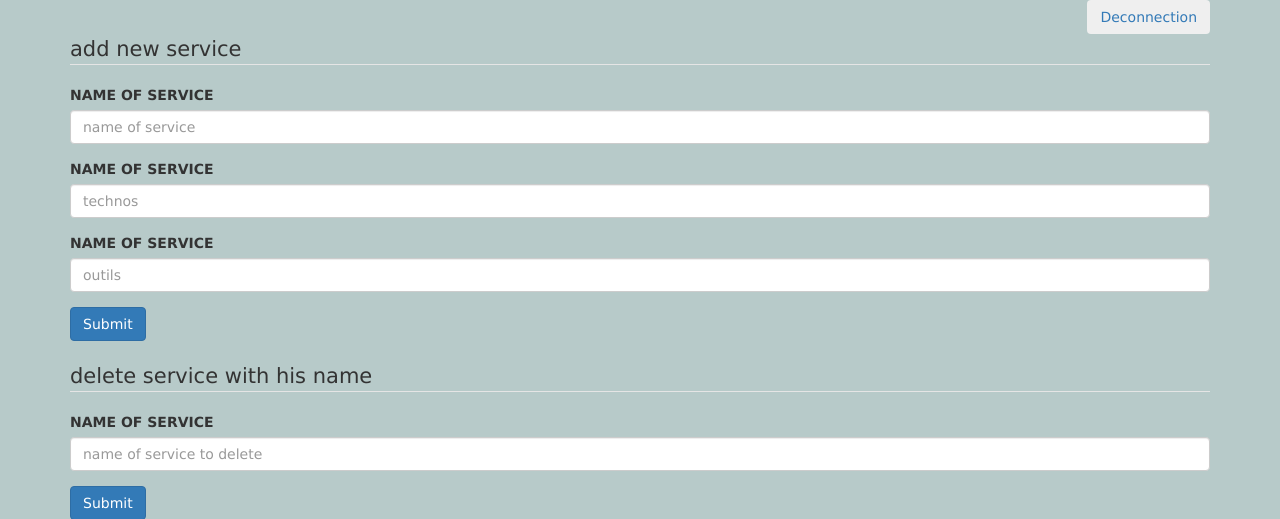
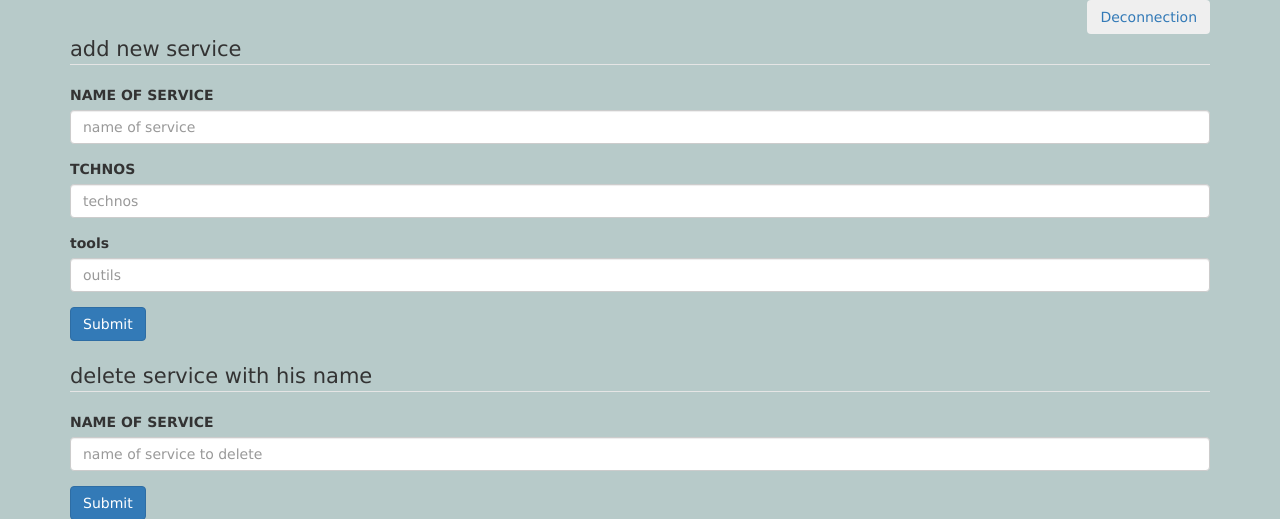
Before and after one commit to sitayebsofiane/portfolio_with_flask, a Flask app: template portfolio/templates/admin/admin.html in a window 1280 px wide. Shown: the top 519 px of the page. Run offline with Flask 2, Linux system fonts and the light colour scheme; the template is opened without the code that fills it, so the values that code supplies are empty; some libraries are stand-ins or nearby versions.

Commit message:
update admin.html

```diff
--- a/portfolio/templates/admin/admin.html
+++ b/portfolio/templates/admin/admin.html
@@ -24,11 +24,11 @@
                         <input type="text" class="form-control" id="name_add" name="name_add" placeholder="name of service">
                     </div>
                     <div class="form-group">
-                        <label for="techno">NAME OF SERVICE</label>
+                        <label for="techno">TCHNOS</label>
                         <input type="text" class="form-control" id="techno"  name="techno" placeholder="technos">
                     </div>
                     <div class="form-group">
-                        <label for="outils">NAME OF SERVICE</label>
+                        <label for="outils">tools</label>
                         <input type="text" class="form-control" id="outils" name="outils" placeholder="outils">
                     </div>
                     <button type="submit" class="btn btn-primary">Submit</button>
```
